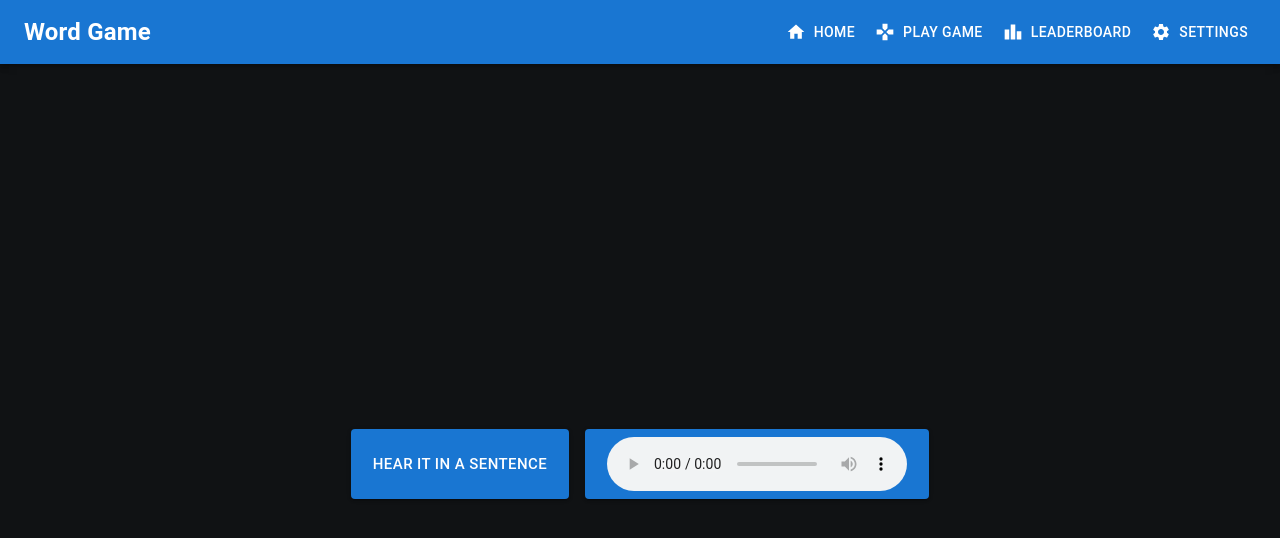
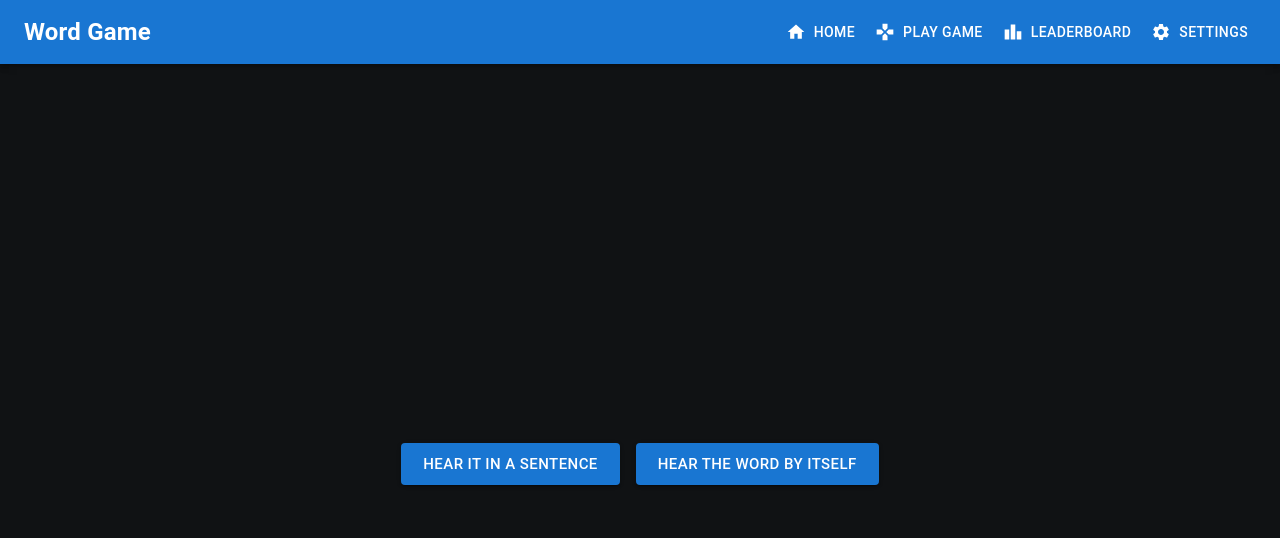
Before and after one commit to thenickgarza/Word-Game, a React (Vite) app in the folder frontend/: page /game in a window 1280 px wide. Both pictures are taken after a click on the button "LET'S PLAY". Shown: the top 538 px of the page. Built offline with nearby package versions, Linux system fonts and the light colour scheme; no server answers.

Commit message:
feat: using the browser speech API for saying the word rather than making a backend call to openai to handle

```diff
--- a/frontend/src/components/GamePlay.jsx
+++ b/frontend/src/components/GamePlay.jsx
@@ -1,19 +1,36 @@
 import { Container, Box, Stack, Button } from "@mui/material";
-import { useState, useEffect } from "react";
+import { useState } from "react";
 
 const words = ["too", "fire", "belly", "beast", "cherry", "fig", "grape"];
 
 export default function GamePlay() {
-  const [word, setWord] = useState(
-    words[Math.floor(Math.random() * words.length)]
-  );
-
+  // Get a random word from the words array
+  const [word, setWord] = useState(words[Math.floor(Math.random() * words.length)]);
+  // Sentence state
   const [sentence, setSentence] = useState("");
   const [audioUrl, setAudioUrl] = useState(null);
   const [isAudioLoading, setIsAudioLoading] = useState(false);
+  // Listen to word state
+  const [hearWord, setHearWord] = useState(null);
+  const [wordAudioLoading, setWordAudioLoading] = useState(false);
+
+  const generateAudioWord = async () => {
+    setWordAudioLoading(true);
+
+    // Use browser's Speech Synthesis API
+    const utterance = new SpeechSynthesisUtterance(word);
+    utterance.rate = 0.8; // Slightly slower speech
+    utterance.pitch = 1; // Normal pitch
+    utterance.volume = 1; // Full volume
+    // Play the audio
+    speechSynthesis.speak(utterance);
+
+    setWordAudioLoading(false);
+  }
 
   const generateSentence = async () => {
     setIsAudioLoading(true);
+
     try {
       const response = await fetch("http://localhost:3000/generate-sentence", {
         method: "POST",
@@ -34,16 +51,12 @@ export default function GamePlay() {
       }
 
     } catch (error) {
-      console.error("error generating sentence:", error);
+      console.error("Error generating sentence:", error);
       throw error;
     } finally {
       setIsAudioLoading(false);
     }
   };
-
-  useEffect(() => {
-    generateSentence();
-  }, [word]);
 
   return (
     <Container maxWidth="md" minHeight="100vh">
@@ -54,10 +67,18 @@ export default function GamePlay() {
         justifyContent="center"
       >
         <Stack direction="row" spacing={2}>
-          <Button onClick={generateSentence} variant="contained" size="large">
-            Hear it in a sentence
-          </Button>
-          <Button variant="contained" size="large">
+         {/* Button to hear the word in a sentence */}
+          <Button
+            onClick={isAudioLoading ? () => {console.log("Audio is loading")} : generateSentence}
+            variant="contained"
+            size="large"
+            sx={{
+              opacity: isAudioLoading ? 0.7 : 1,
+            }}
+          >
+            {isAudioLoading ? (
+              "🔄 Generating Audio..."
+            ) : audioUrl ? (
               <audio
                 src={audioUrl}
                 onError={(e) => console.error("Audio error:", e.target.error)}
@@ -65,6 +86,20 @@ export default function GamePlay() {
                 onCanPlay={() => console.log("Audio can play")}
                 controls
               />
+            ) : (
+              "Hear it in a sentence"
+            )}
+          </Button>
+           {/* Button to hear the word by itself */}
+           <Button
+           onClick={wordAudioLoading ? undefined : generateAudioWord}
+           variant="contained"
+           size="large"
+           sx={{
+             opacity: wordAudioLoading ? 0.7 : 1,
+           }}
+           >
+             {wordAudioLoading ? "🔊 Speaking..." : "Hear the word by itself"}
            </Button>
         </Stack>
       </Box>
```
Lines whose indentation alone changed are shown as unchanged.
